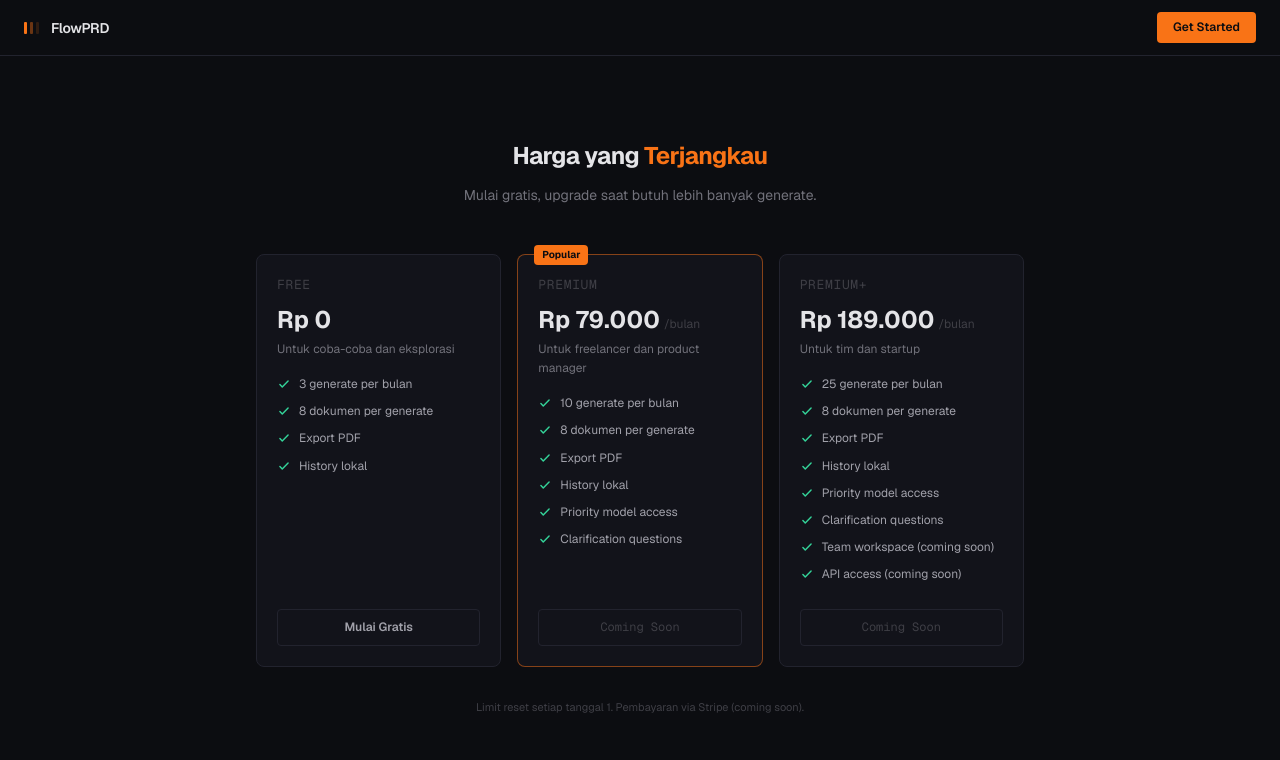
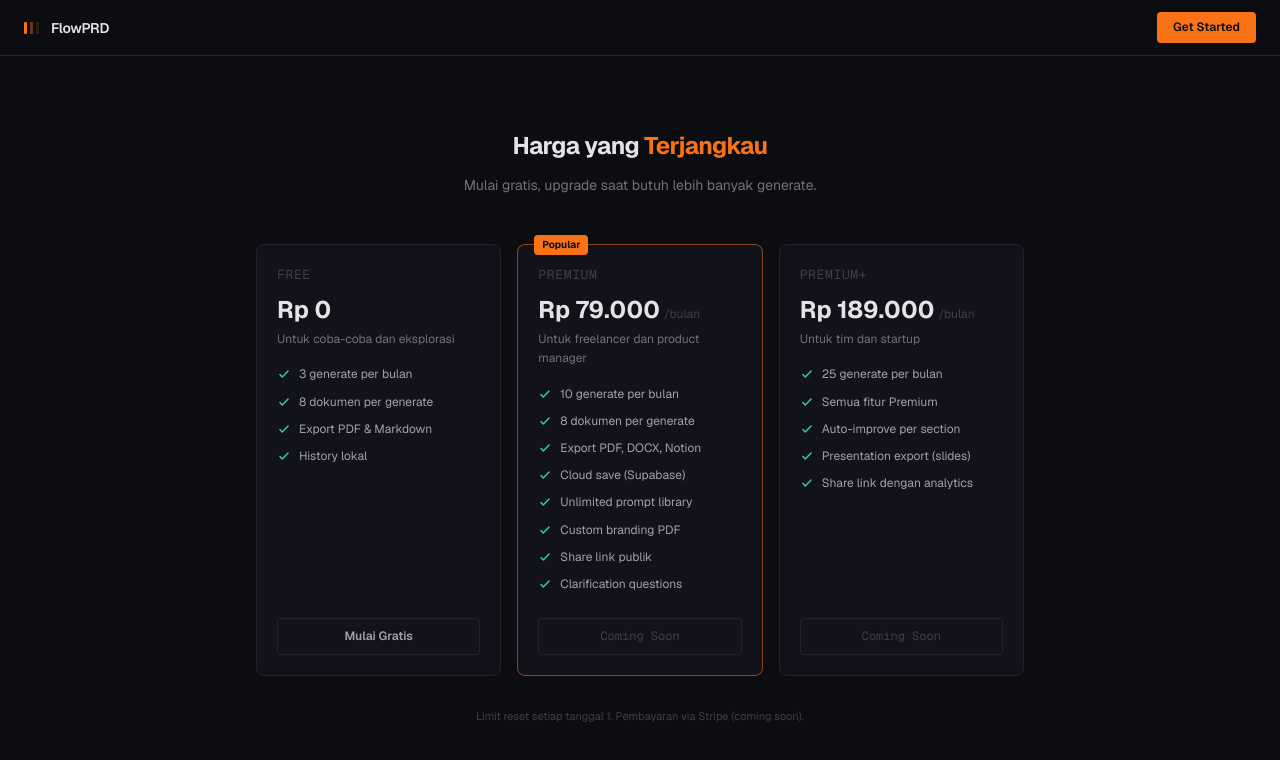
Before and after one commit to clovfla/flowprd, a Next.js app: page /pricing in a window 1280 px wide. Shown: the top 760 px of the page. Built offline with nearby package versions, Linux system fonts and the light colour scheme.

Commit message:
Fix: clarification premium-only, update pricing features

```diff
--- a/src/app/app/page.tsx
+++ b/src/app/app/page.tsx
@@ -209,6 +209,7 @@ export default function AppPage() {
                 onGenerate={handleGenerate}
                 isGenerating={isGenerating}
                 templatePrompt={templatePrompt}
+                plan={usage.plan}
               />
             </div>
 
--- a/src/app/pricing/page.tsx
+++ b/src/app/pricing/page.tsx
@@ -8,7 +8,12 @@ const PLANS = [
     price: "Rp 0",
     period: "",
     desc: "Untuk coba-coba dan eksplorasi",
-    features: ["3 generate per bulan", "8 dokumen per generate", "Export PDF", "History lokal"],
+    features: [
+      "3 generate per bulan",
+      "8 dokumen per generate",
+      "Export PDF & Markdown",
+      "History lokal",
+    ],
     coba: "Mulai Gratis",
     cta: "/app",
     highlight: false,
@@ -22,9 +27,11 @@ const PLANS = [
     features: [
       "10 generate per bulan",
       "8 dokumen per generate",
-      "Export PDF",
-      "History lokal",
-      "Priority model access",
+      "Export PDF, DOCX, Notion",
+      "Cloud save (Supabase)",
+      "Unlimited prompt library",
+      "Custom branding PDF",
+      "Share link publik",
       "Clarification questions",
     ],
     coba: "Coming Soon",
@@ -39,13 +46,10 @@ const PLANS = [
     desc: "Untuk tim dan startup",
     features: [
       "25 generate per bulan",
-      "8 dokumen per generate",
-      "Export PDF",
-      "History lokal",
-      "Priority model access",
-      "Clarification questions",
-      "Team workspace (coming soon)",
-      "API access (coming soon)",
+      "Semua fitur Premium",
+      "Auto-improve per section",
+      "Presentation export (slides)",
+      "Share link dengan analytics",
     ],
     coba: "Coming Soon",
     cta: "#",
--- a/src/components/InputPanel.tsx
+++ b/src/components/InputPanel.tsx
@@ -8,6 +8,7 @@ interface InputPanelProps {
   onGenerate: (prompt: string) => void;
   isGenerating: boolean;
   templatePrompt?: string | null;
+  plan?: string;
 }
 
 const EXAMPLES = [
@@ -17,7 +18,7 @@ const EXAMPLES = [
   "Social media komunitas kopi",
 ];
 
-export function InputPanel({ onGenerate, isGenerating, templatePrompt }: InputPanelProps) {
+export function InputPanel({ onGenerate, isGenerating, templatePrompt, plan = "free" }: InputPanelProps) {
   const [prompt, setPrompt] = useState("");
   const [isAnalyzing, setIsAnalyzing] = useState(false);
   const [questions, setQuestions] = useState<string[] | null>(null);
@@ -64,6 +65,8 @@ export function InputPanel({ onGenerate, isGenerating, templatePrompt }: InputPa
   const handleSubmit = async () => {
     if (!prompt.trim() || isGenerating) return;
 
+    // Clarification questions — premium only
+    if (plan !== "free") {
       setIsAnalyzing(true);
       try {
         const res = await fetch("/api/analyze", {
@@ -83,8 +86,9 @@ export function InputPanel({ onGenerate, isGenerating, templatePrompt }: InputPa
       } catch {
         // fallback: langsung generate
       }
+      setIsAnalyzing(false);
+    }
 
-    setIsAnalyzing(false);
     startGenerate(prompt.trim());
   };
 
```
Lines whose indentation alone changed are shown as unchanged.
